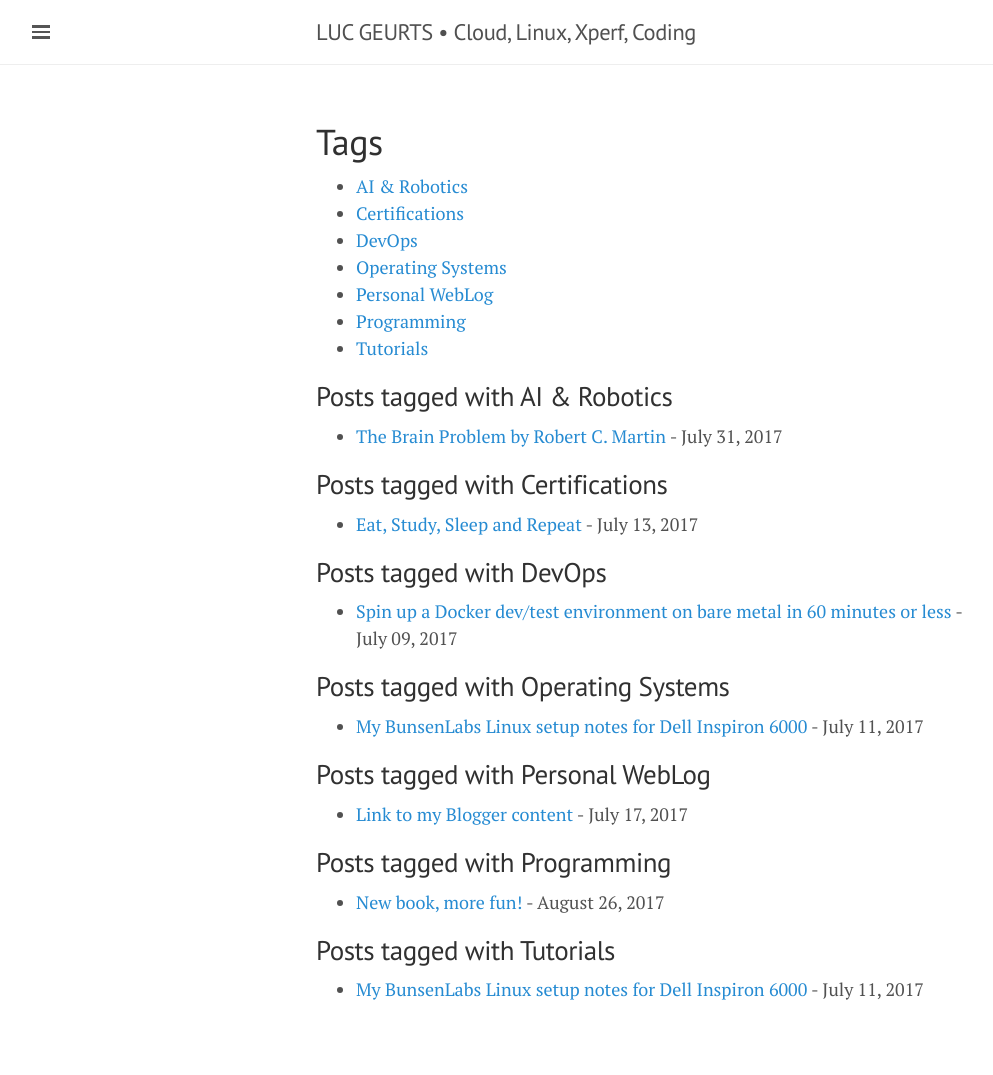
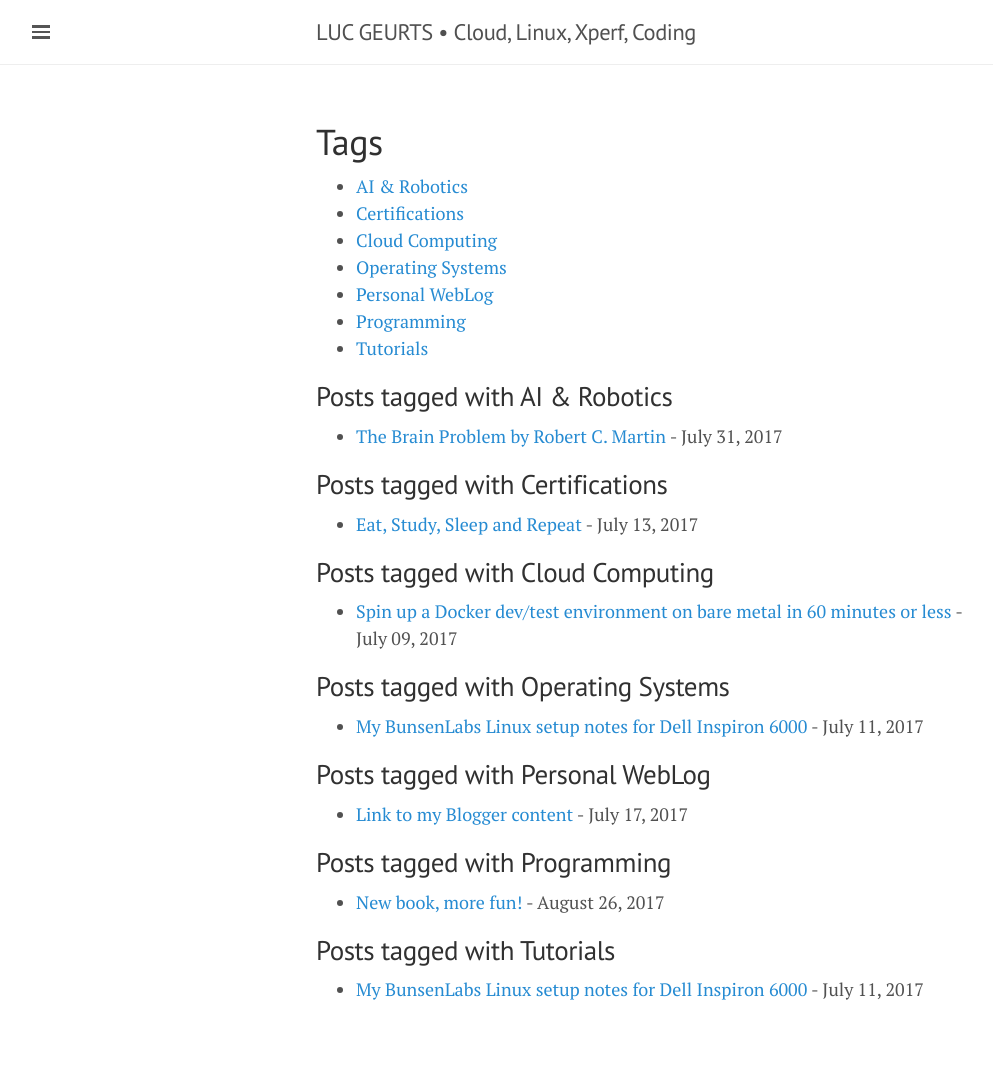
Before and after one commit to lgeurts/lgeurts.github.io, a Jekyll site: the page built from tags.html, in a window 1280 px wide. Shown: the whole page, without its empty margins (0-993 px from the left). Built offline with Jekyll 4.4.1, drawn with Linux system fonts in a browser that asks for light colours; nearby versions of some CDN libraries.

Commit message:
Update 2017-07-09-joyent-next-generation-cloud.md

```diff
--- a/_posts/2017-07-09-joyent-next-generation-cloud.md
+++ b/_posts/2017-07-09-joyent-next-generation-cloud.md
@@ -3,8 +3,8 @@ layout: post
 title: Spin up a Docker dev/test environment on bare metal in 60 minutes or less
 read_time: true
 comments: true
-category: Cloud Computing
-tags: DevOps
+category: Open Source
+tags: [ Cloud Computing ]
 ---
 
 [Joyent's](https://www.joyent.com/) public and private cloud, free for use as open source.
```
